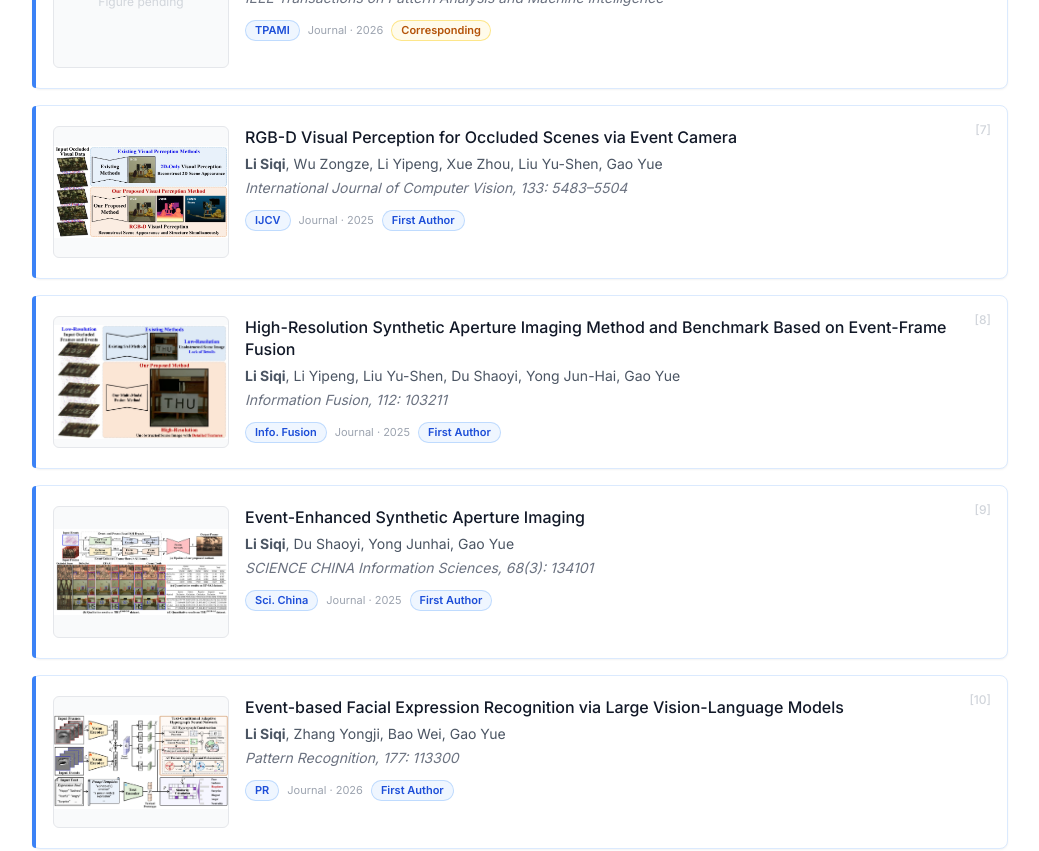
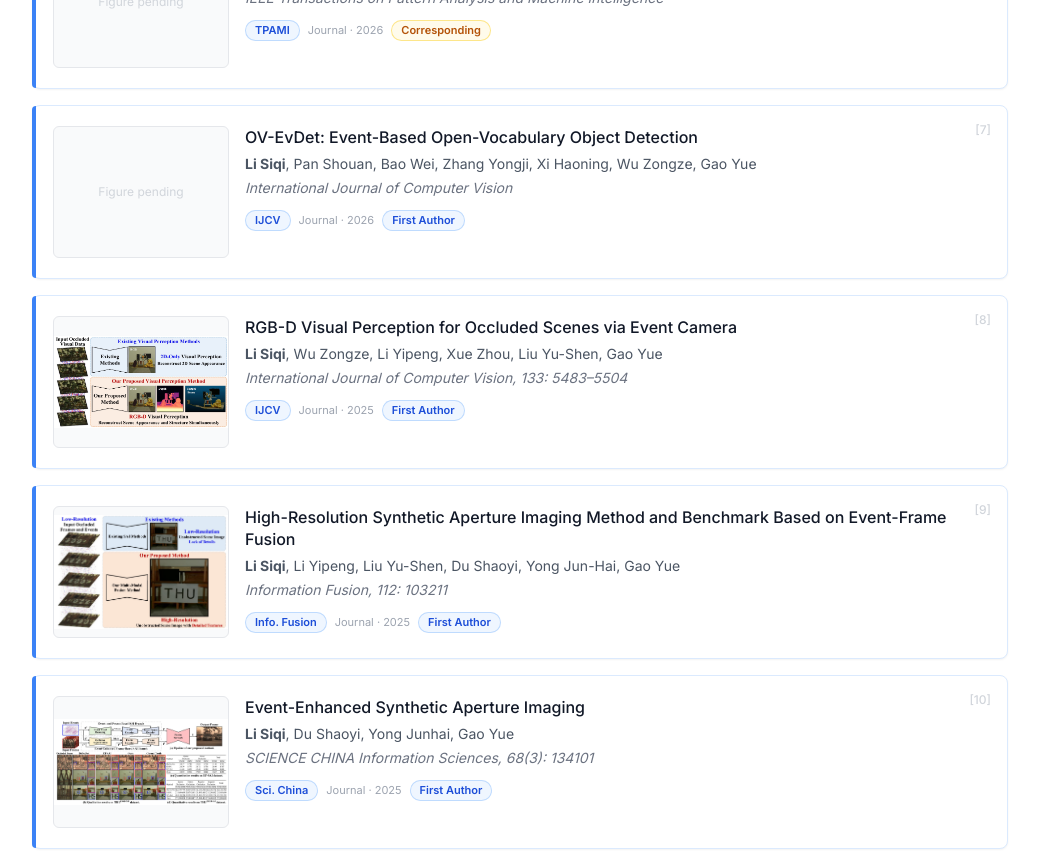
Before and after one commit to lisiqi19971013/homepage, a Next.js app: page /homepage/publications in a window 1280 px wide. Shown: the part 1240-2091 px from the top of the page, without its empty margins (120-1159 px from the left). Built offline with nearby package versions, Linux system fonts and the light colour scheme.

Commit message:
Add OV-EvDet publication

```diff
--- a/data/news.ts
+++ b/data/news.ts
@@ -24,8 +24,8 @@ export const news: NewsItem[] = [
   {
     date: "2026-09",
     content: {
-      zh: "我们的工作 Ov-EvDet 被 IJCV (International Journal of Computer Vision) 录用。",
-      en: "Our work Ov-EvDet has been accepted by IJCV (International Journal of Computer Vision).",
+      zh: "我们的工作 OV-EvDet 被 IJCV (International Journal of Computer Vision) 录用。",
+      en: "Our work OV-EvDet has been accepted by IJCV (International Journal of Computer Vision).",
     },
   },
   {
--- a/data/publications.ts
+++ b/data/publications.ts
@@ -73,6 +73,15 @@ export const publications: Publication[] = [
     year: 2026,
     type: "journal",
     role: "corresponding",
+  },
+  {
+    title: "OV-EvDet: Event-Based Open-Vocabulary Object Detection",
+    authors: `${S}, Pan Shouan, Bao Wei, Zhang Yongji, Xi Haoning, Wu Zongze, Gao Yue`,
+    venue: "International Journal of Computer Vision",
+    venueShort: "IJCV",
+    year: 2026,
+    type: "journal",
+    role: "first",
   },
   {
     title: "RGB-D Visual Perception for Occluded Scenes via Event Camera",
```
